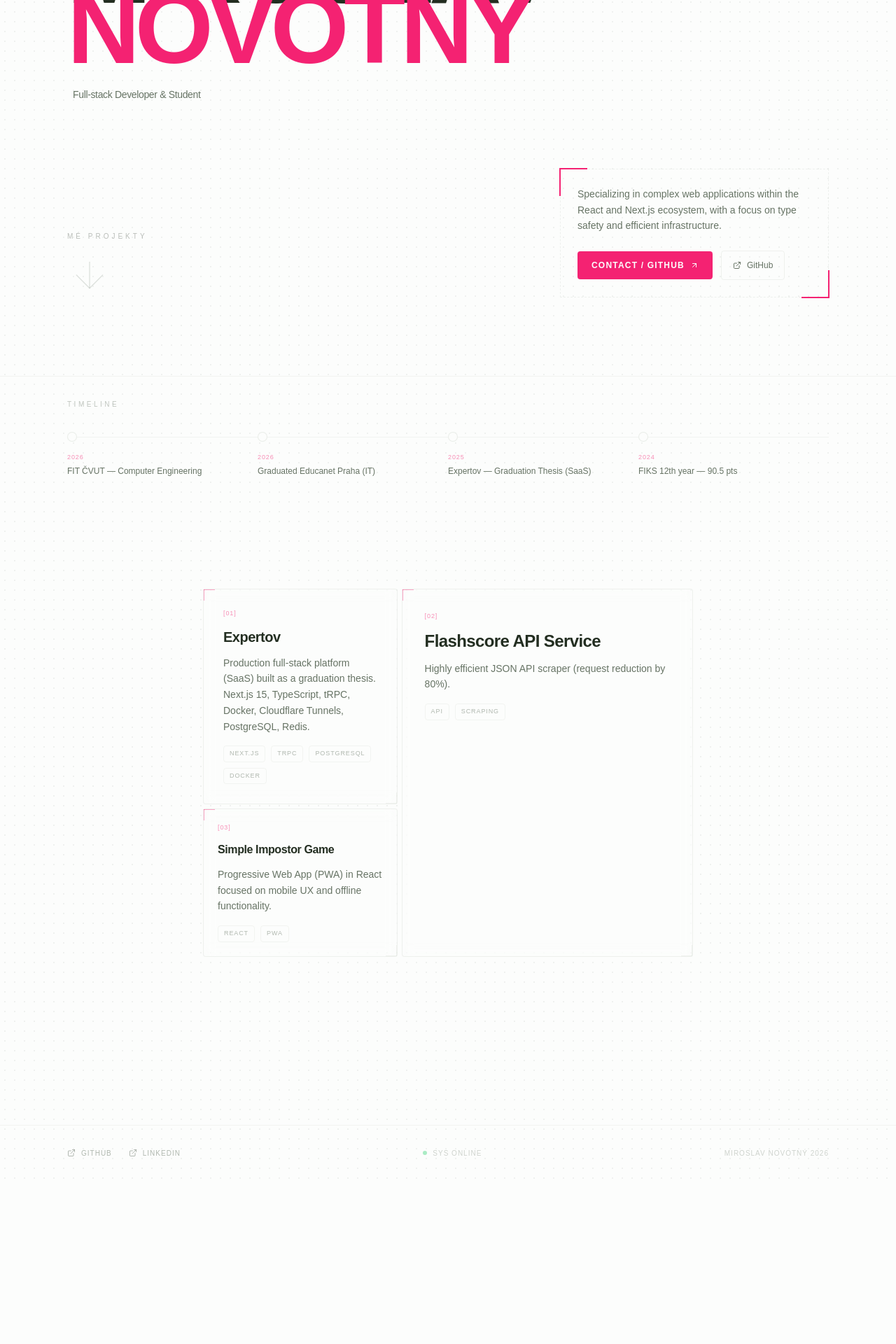
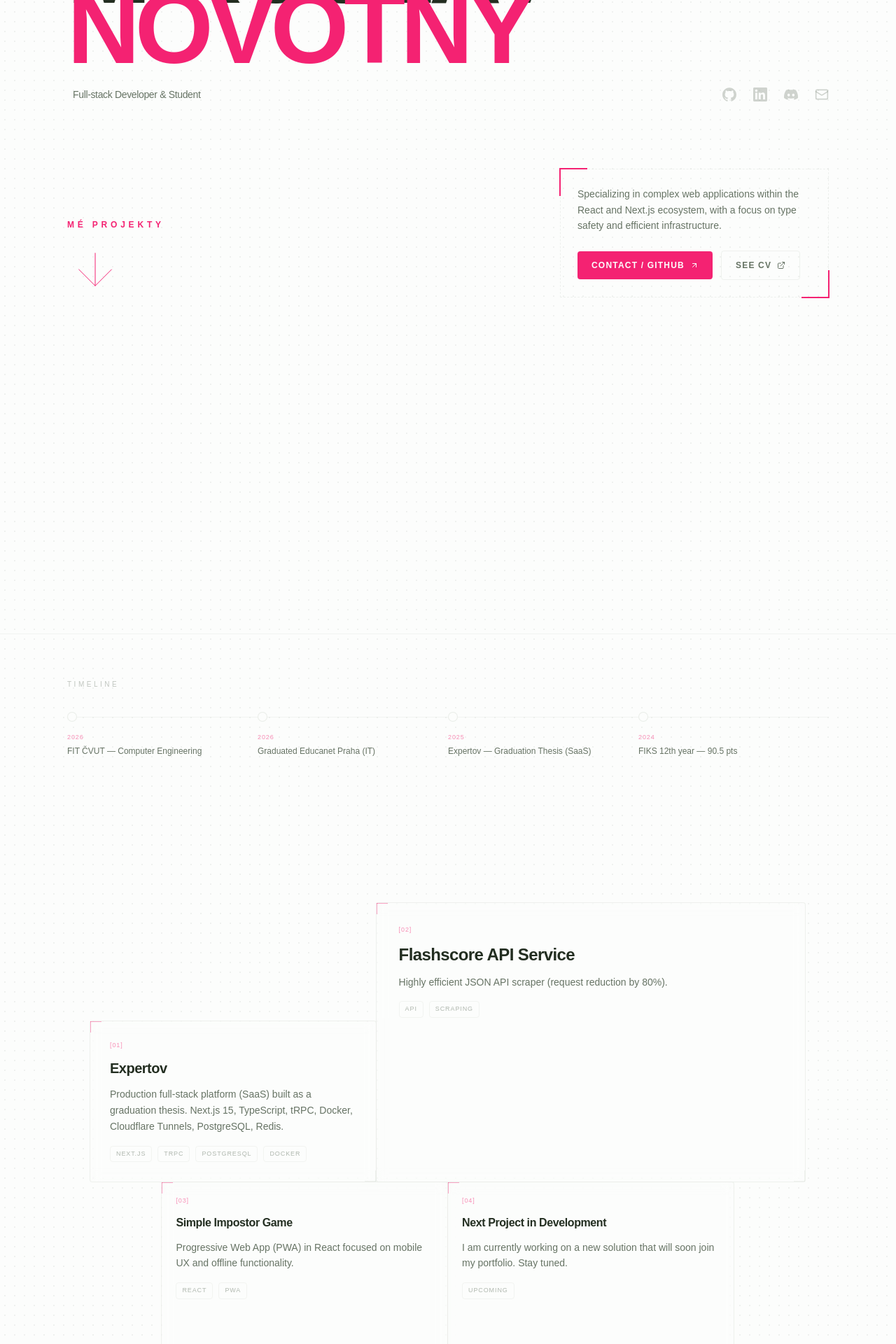
Before and after one commit to Miroslav-Novotny64/personal-website, a Next.js app: page /en in a window 1280 px wide. Shown: the part 200-2120 px from the top of the page at 70% size. Before the commit the page ends 1887 px from the top, so only its background shows below. Built offline with nearby package versions, Linux system fonts and the light colour scheme; a web font is replaced by a local one.

Commit message:
feat: better project layout

```diff
--- a/app/[locale]/page.tsx
+++ b/app/[locale]/page.tsx
@@ -2,6 +2,7 @@
 
 import { useTranslations } from "next-intl";
 import { ArrowUpRight, ExternalLink, ArrowDown } from "lucide-react";
+import { Link } from "@/i18n/navigation";
 import { ProjectTile } from "@/components/project-tile";
 import { TimelineSection } from "@/components/timeline-section";
 
@@ -19,10 +20,25 @@ export default function Home() {
           <span className="text-primary">{t("name").split(" ")[1]}</span>
         </h1>
 
-        <div className="mt-10 flex items-start justify-between gap-8 pl-2">
-          <p className="text-sm text-muted-foreground font-medium tracking-tight shrink-0 max-w-xs text-right">
+        <div className="mt-10 flex flex-col md:flex-row items-start justify-between gap-8 pl-2">
+          <p className="text-sm text-muted-foreground font-medium tracking-tight shrink-0 max-w-xs md:text-right">
             {t("role")}
           </p>
+
+          <div className="flex items-center gap-6">
+            <a href="https://github.com" target="_blank" rel="noopener noreferrer" className="text-muted-foreground/30 hover:text-primary transition-colors">
+              <svg width="20" height="20" viewBox="0 0 24 24" fill="currentColor"><path d="M12 .297c-6.63 0-12 5.373-12 12 0 5.303 3.438 9.8 8.205 11.385.6.113.82-.258.82-.577 0-.285-.01-1.04-.015-2.04-3.338.724-4.042-1.61-4.042-1.61C4.422 18.07 3.633 17.7 3.633 17.7c-1.087-.744.084-.729.084-.729 1.205.084 1.838 1.236 1.838 1.236 1.07 1.835 2.809 1.305 3.495.998.108-.776.417-1.305.76-1.605-2.665-.3-5.466-1.332-5.466-5.93 0-1.31.465-2.38 1.235-3.22-.135-.303-.54-1.523.105-3.176 0 0 1.005-.322 3.3 1.23.96-.267 1.98-.399 3-.405 1.02.006 2.04.138 3 .405 2.28-1.552 3.285-1.23 3.285-1.23.645 1.653.24 2.873.12 3.176.765.84 1.23 1.91 1.23 3.22 0 4.61-2.805 5.625-5.475 5.92.42.36.81 1.096.81 2.22 0 1.606-.015 2.896-.015 3.286 0 .315.21.69.825.57C20.565 22.092 24 17.592 24 12.297c0-6.627-5.373-12-12-12" /></svg>
+            </a>
+            <a href="https://linkedin.com" target="_blank" rel="noopener noreferrer" className="text-muted-foreground/30 hover:text-primary transition-colors">
+              <svg width="20" height="20" viewBox="0 0 24 24" fill="currentColor"><path d="M20.447 20.452h-3.554v-5.569c0-1.328-.027-3.037-1.852-3.037-1.853 0-2.136 1.445-2.136 2.939v5.667H9.351V9h3.414v1.561h.046c.477-.9 1.637-1.85 3.37-1.85 3.601 0 4.267 2.37 4.267 5.455v6.286zM5.337 7.433c-1.144 0-2.063-.926-2.063-2.065 0-1.138.92-2.063 2.063-2.063 1.14 0 2.064.925 2.064 2.063 0 1.139-.925 2.065-2.064 2.065zm1.782 13.019H3.555V9h3.564v11.452zM22.225 0H1.771C.792 0 0 .774 0 1.729v20.542C0 23.227.792 24 1.771 24h20.451c.98 0 1.771-.773 1.771-1.729V1.729C24 .774 23.205 0 22.225 0z" /></svg>
+            </a>
+            <a href="https://discord.com" target="_blank" rel="noopener noreferrer" className="text-muted-foreground/30 hover:text-primary transition-colors">
+              <svg width="20" height="20" viewBox="0 0 24 24" fill="currentColor"><path d="M20.317 4.37a19.791 19.791 0 0 0-4.885-1.515.074.074 0 0 0-.079.037c-.21.375-.444.864-.608 1.25a18.27 18.27 0 0 0-5.487 0 12.64 12.64 0 0 0-.617-1.25.077.077 0 0 0-.079-.037A19.736 19.736 0 0 0 3.677 4.37a.07.07 0 0 0-.032.027C.533 9.046-.32 13.58.099 18.057a.082.082 0 0 0 .031.057 19.9 19.9 0 0 0 5.993 3.03.078.078 0 0 0 .084-.028 14.09 14.09 0 0 0 1.226-1.994.076.076 0 0 0-.041-.106 13.107 13.107 0 0 1-1.872-.894.077.077 0 0 1-.008-.128c.126-.094.252-.192.372-.291a.074.074 0 0 1 .077-.01c3.928 1.793 8.18 1.793 12.062 0a.074.074 0 0 1 .078.01c.12.098.246.196.373.291a.077.077 0 0 1-.006.127 12.299 12.299 0 0 1-1.872.894.077.077 0 0 0-.041.107c.36.698.772 1.362 1.225 1.993a.076.076 0 0 0 .084.028 19.839 19.839 0 0 0 6.002-3.03.077.077 0 0 0 .032-.054c.5-5.177-.838-9.674-3.549-13.66a.061.061 0 0 0-.031-.03zM8.02 15.33c-1.183 0-2.157-1.085-2.157-2.419 0-1.333.956-2.419 2.157-2.419 1.21 0 2.176 1.096 2.157 2.419 0 1.334-.956 2.419-2.157 2.419zm7.974 0c-1.183 0-2.157-1.085-2.157-2.419 0-1.333.955-2.419 2.157-2.419 1.21 0 2.176 1.096 2.157 2.419 0 1.334-.946 2.419-2.157 2.419z" /></svg>
+            </a>
+            <a href="mailto:hello@example.com" className="text-muted-foreground/30 hover:text-primary transition-colors">
+              <svg width="20" height="20" viewBox="0 0 24 24" fill="none" stroke="currentColor" strokeWidth="2" strokeLinecap="round" strokeLinejoin="round"><rect width="20" height="16" x="2" y="4" rx="2"></rect><path d="m22 7-8.97 5.7a1.94 1.94 0 0 1-2.06 0L2 7"></path></svg>
+            </a>
+          </div>
         </div>
       </section>
 
@@ -32,10 +48,13 @@ export default function Home() {
           onClick={() => document.getElementById('projects')?.scrollIntoView({ behavior: 'smooth' })}
           className="group flex flex-col items-start gap-4 transition-all duration-300 cursor-pointer"
         >
-          <span className="font-mono text-[10px] tracking-[0.4em] uppercase opacity-30 group-hover:opacity-100 transition-opacity">
-            Mé projekty
+          <span className="font-mono text-xs tracking-[0.4em] uppercase text-primary font-bold group-hover:scale-105 transition-transform origin-left">
+            MÉ PROJEKTY
           </span>
-          <ArrowDown className="w-16 h-16 stroke-[0.5px] text-muted-foreground/20 group-hover:text-primary group-hover:translate-y-2 transition-all duration-500" />
+          <div className="relative">
+             <div className="absolute inset-0 bg-primary/10 blur-xl rounded-full scale-0 group-hover:scale-150 transition-transform duration-700" />
+             <ArrowDown className="w-20 h-20 stroke-[0.3px] text-primary group-hover:translate-y-4 transition-all duration-500 relative z-10" />
+          </div>
         </button>
 
         <div className="relative max-w-sm w-full">
@@ -52,46 +71,35 @@ export default function Home() {
             <p className="text-sm text-muted-foreground leading-relaxed">
               {t("bio")}
             </p>
-            <div className="flex items-center gap-3">
+            <div className="flex flex-wrap items-center gap-3">
               <button className="group flex items-center gap-2 px-5 py-3 bg-primary text-primary-foreground font-bold uppercase tracking-widest text-xs rounded-sm transition-all duration-200 hover:shadow-[0_0_30px_rgba(244,34,114,0.25)]">
                 {t("cta")}
                 <ArrowUpRight size={12} className="transition-transform duration-200 group-hover:translate-x-0.5 group-hover:-translate-y-0.5" />
               </button>
-              <a
-                href="https://github.com"
-                target="_blank"
-                rel="noopener noreferrer"
-                className="flex items-center gap-2 px-4 py-3 border border-border/40 rounded-sm text-xs font-mono text-muted-foreground hover:border-primary/40 hover:text-foreground transition-all duration-200"
-              >
+              <button className="flex items-center gap-2 px-5 py-3 border border-border/40 text-muted-foreground hover:text-foreground hover:border-primary/40 font-bold uppercase tracking-widest text-xs rounded-sm transition-all duration-200">
+                {t("see_cv")}
                 <ExternalLink size={12} />
-                GitHub
-              </a>
+              </button>
             </div>
           </div>
         </div>
       </section>
 
-      {/* ── TIMELINE ── */}
-      <section className="mt-28 border-t border-border/30 pt-8 px-10 lg:px-24">
+      {/* ── TIMELINE (between fold) ── */}
+      <section className="mt-[60vh] border-t border-border/30 pt-16 px-10 lg:px-24 mb-40">
         <p className="font-mono text-[10px] tracking-[0.35em] uppercase text-muted-foreground/40 mb-8">
           Timeline
         </p>
         <TimelineSection />
       </section>
 
-      {/* ── PROJECTS — centered bento ── */}
-      <section id="projects" className="mt-36 px-10 lg:px-24 mb-40">
-        <div
-          className="mx-auto"
-          style={{
-            display: "grid",
-            gridTemplateColumns: "1fr 1.5fr",
-            gridTemplateRows: "auto auto",
-            gap: "6px",
-            maxWidth: "700px",
-          }}
-        >
-          <div style={{ gridRow: "1", gridColumn: "1" }}>
+      {/* ── PROJECTS — 4 cards, asymmetric touching ── */}
+      <section id="projects" className="mt-48 px-10 lg:px-24 mb-60">
+        <div className="max-w-5xl mx-auto flex flex-col items-center">
+
+          <div className="flex w-full items-end -mb-px">
+            {/* Project 01 */}
+            <div className="w-[40%] -mr-px shrink-0">
                <ProjectTile
                 index="01"
                 title={t("projects.expertov.title")}
@@ -100,27 +108,54 @@ export default function Home() {
                 tags={["Next.js", "tRPC", "PostgreSQL", "Docker"]}
               />
             </div>
-
-          <div style={{ gridRow: "1 / 3", gridColumn: "2" }}>
+            {/* Project 02 */}
+            <div className="w-[60%] shrink-0">
               <ProjectTile
                 index="02"
                 title={t("projects.flashscore.title")}
                 description={t("projects.flashscore.description")}
                 size="large"
                 tags={["API", "Scraping"]}
-              className="h-full"
+                className="h-[400px]"
               />
             </div>
+          </div>
 
-          <div style={{ gridRow: "2", gridColumn: "1" }}>
+          <div className="flex w-full items-start">
+            {/* Project 03 */}
+            <div className="w-[50%] -mr-px shrink-0 pl-[10%]">
               <ProjectTile
                 index="03"
                 title={t("projects.impostor.title")}
                 description={t("projects.impostor.description")}
                 size="small"
                 tags={["React", "PWA"]}
+                className="h-[300px]"
               />
             </div>
+            {/* Project 04 - Active Preview */}
+            <div className="w-[40%] shrink-0">
+              <ProjectTile
+                index="04"
+                title={t("projects.placeholder.title")}
+                description={t("projects.placeholder.description")}
+                size="small"
+                tags={["Upcoming"]}
+                className="h-[300px]"
+              />
+            </div>
+          </div>
+
+          <div className="mt-16">
+            <Link
+              href="/projects"
+              className="group flex items-center gap-3 font-mono text-[11px] tracking-[0.3em] uppercase text-muted-foreground/50 hover:text-primary transition-all duration-300"
+            >
+              {t("projects.view_all")}
+              <ArrowUpRight size={14} className="transition-transform group-hover:translate-x-1 group-hover:-translate-y-1" />
+            </Link>
+          </div>
+
         </div>
       </section>
 
--- a/components/site-footer.tsx
+++ b/components/site-footer.tsx
@@ -1,7 +1,6 @@
 "use client";
 
 import { useTranslations } from "next-intl";
-import { ExternalLink } from "lucide-react";
 
 export function SiteFooter() {
   const t = useTranslations("Home");
@@ -13,11 +12,11 @@ export function SiteFooter() {
         {/* Left: social links */}
         <div className="flex items-center gap-6 font-mono text-[10px] tracking-widest uppercase">
           <a href="https://github.com" target="_blank" rel="noopener noreferrer" className="flex items-center gap-2 text-muted-foreground/50 hover:text-primary transition-colors duration-200">
-            <ExternalLink size={12} />
+            <svg width="14" height="14" viewBox="0 0 24 24" fill="currentColor"><path d="M12 .297c-6.63 0-12 5.373-12 12 0 5.303 3.438 9.8 8.205 11.385.6.113.82-.258.82-.577 0-.285-.01-1.04-.015-2.04-3.338.724-4.042-1.61-4.042-1.61C4.422 18.07 3.633 17.7 3.633 17.7c-1.087-.744.084-.729.084-.729 1.205.084 1.838 1.236 1.838 1.236 1.07 1.835 2.809 1.305 3.495.998.108-.776.417-1.305.76-1.605-2.665-.3-5.466-1.332-5.466-5.93 0-1.31.465-2.38 1.235-3.22-.135-.303-.54-1.523.105-3.176 0 0 1.005-.322 3.3 1.23.96-.267 1.98-.399 3-.405 1.02.006 2.04.138 3 .405 2.28-1.552 3.285-1.23 3.285-1.23.645 1.653.24 2.873.12 3.176.765.84 1.23 1.91 1.23 3.22 0 4.61-2.805 5.625-5.475 5.92.42.36.81 1.096.81 2.22 0 1.606-.015 2.896-.015 3.286 0 .315.21.69.825.57C20.565 22.092 24 17.592 24 12.297c0-6.627-5.373-12-12-12" /></svg>
             GitHub
           </a>
           <a href="https://linkedin.com" target="_blank" rel="noopener noreferrer" className="flex items-center gap-2 text-muted-foreground/50 hover:text-primary transition-colors duration-200">
-            <ExternalLink size={12} />
+            <svg width="14" height="14" viewBox="0 0 24 24" fill="currentColor"><path d="M20.447 20.452h-3.554v-5.569c0-1.328-.027-3.037-1.852-3.037-1.853 0-2.136 1.445-2.136 2.939v5.667H9.351V9h3.414v1.561h.046c.477-.9 1.637-1.85 3.37-1.85 3.601 0 4.267 2.37 4.267 5.455v6.286zM5.337 7.433c-1.144 0-2.063-.926-2.063-2.065 0-1.138.92-2.063 2.063-2.063 1.14 0 2.064.925 2.064 2.063 0 1.139-.925 2.065-2.064 2.065zm1.782 13.019H3.555V9h3.564v11.452zM22.225 0H1.771C.792 0 0 .774 0 1.729v20.542C0 23.227.792 24 1.771 24h20.451c.98 0 1.771-.773 1.771-1.729V1.729C24 .774 23.205 0 22.225 0z" /></svg>
             LinkedIn
           </a>
         </div>
--- a/messages/cs.json
+++ b/messages/cs.json
@@ -7,6 +7,7 @@
     "fiks": "FIKS (12. ročník): Úspěšný řešitel (90.5 bodů).",
     "projects": {
       "title": "Projekty",
+      "view_all": "Zobrazit všechny projekty",
       "expertov": {
         "title": "Expertov",
         "description": "Produkční full-stack platforma (SaaS) vyvíjená jako maturitní práce. Next.js 15, TypeScript, tRPC, Docker, Cloudflare Tunnels, PostgreSQL, Redis."
@@ -18,6 +19,10 @@
       "impostor": {
         "title": "Simple Impostor Game",
         "description": "Progresivní webová aplikace (PWA) v Reactu se zaměřením na mobilní UX a offline režim."
+      },
+      "placeholder": {
+        "title": "Další projekt ve vývoji",
+        "description": "Aktuálně pracuji na novém řešení, které brzy doplní mé portfolio. Zůstaňte naladěni."
       }
     },
     "stack": {
@@ -29,6 +34,7 @@
       "lowlevel": "C, Java, Python"
     },
     "cta": "Kontakt / GitHub",
+    "see_cv": "Zobrazit CV",
     "footer": "Miroslav Novotný 2026"
   }
 }
--- a/messages/en.json
+++ b/messages/en.json
@@ -7,6 +7,7 @@
     "fiks": "FIKS (12th year): Successful solver (90.5 points).",
     "projects": {
       "title": "Projects",
+      "view_all": "View all projects",
       "expertov": {
         "title": "Expertov",
         "description": "Production full-stack platform (SaaS) built as a graduation thesis. Next.js 15, TypeScript, tRPC, Docker, Cloudflare Tunnels, PostgreSQL, Redis."
@@ -18,6 +19,10 @@
       "impostor": {
         "title": "Simple Impostor Game",
         "description": "Progressive Web App (PWA) in React focused on mobile UX and offline functionality."
+      },
+      "placeholder": {
+        "title": "Next Project in Development",
+        "description": "I am currently working on a new solution that will soon join my portfolio. Stay tuned."
       }
     },
     "stack": {
@@ -29,6 +34,7 @@
       "lowlevel": "C, Java, Python"
     },
     "cta": "Contact / GitHub",
+    "see_cv": "See CV",
     "footer": "Miroslav Novotný 2026"
   }
 }
```
Lines whose indentation alone changed are shown as unchanged.
